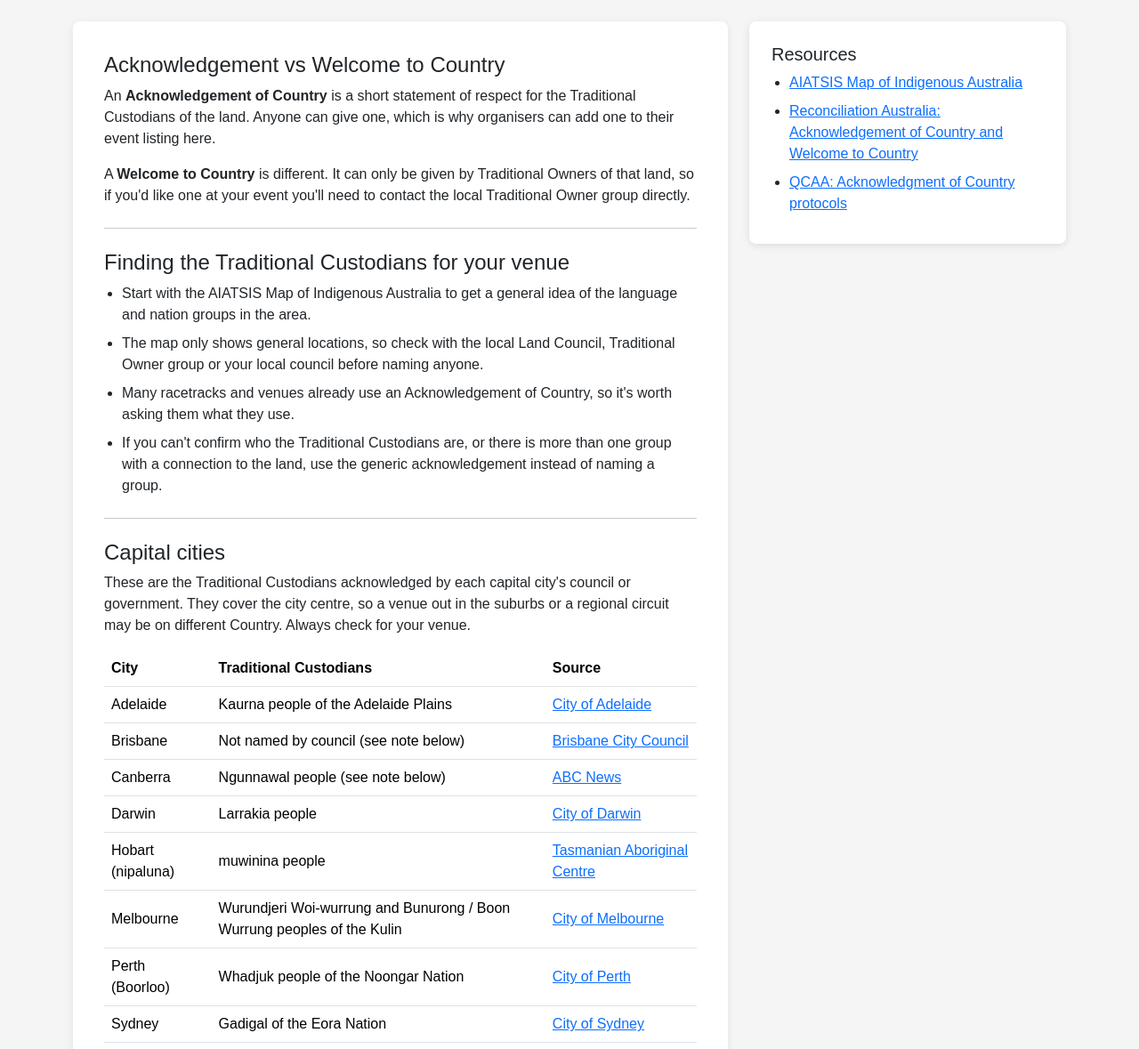
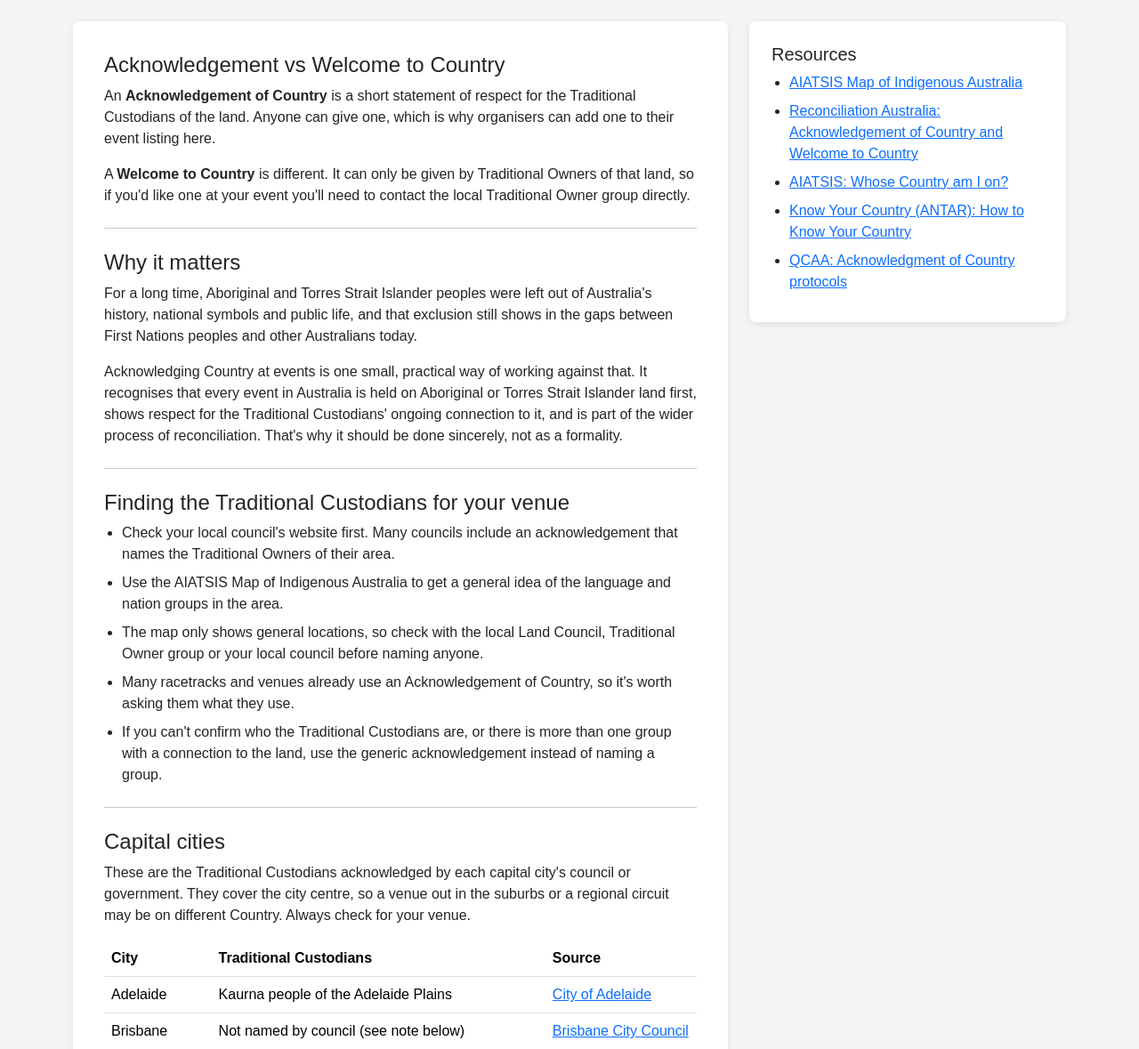
Before and after one commit to jaygunz56/IAB207_Assessment_2-, a Flask app: page /traditional-custodians in a window 1280 px wide. Shown: the part 240-1419 px from the top of the page at 89% size. Run offline with Flask 3, Linux system fonts and the light colour scheme; data that the repository does not hold is empty; some libraries are stand-ins or nearby versions.

Commit message:
Explain why Acknowledgement of Country matters and add recommended resources

```diff
--- a/triumph_motorevents/templates/traditional-custodians.html
+++ b/triumph_motorevents/templates/traditional-custodians.html
@@ -55,13 +55,39 @@
 
 
                             <h2 class="h4">
+                                Why it matters
+                            </h2>
+
+                            <p>
+                                For a long time, Aboriginal and Torres Strait Islander peoples were left out of
+                                Australia's history, national symbols and public life, and that exclusion still
+                                shows in the gaps between First Nations peoples and other Australians today.
+                            </p>
+
+                            <p>
+                                Acknowledging Country at events is one small, practical way of working against
+                                that. It recognises that every event in Australia is held on Aboriginal or Torres
+                                Strait Islander land first, shows respect for the Traditional Custodians' ongoing
+                                connection to it, and is part of the wider process of reconciliation. That's why
+                                it should be done sincerely, not as a formality.
+                            </p>
+
+
+                            <hr class="my-4">
+
+
+                            <h2 class="h4">
                                 Finding the Traditional Custodians for your venue
                             </h2>
 
                             <ul class="event-details-list">
                                 <li>
-                                    Start with the AIATSIS Map of Indigenous Australia to get a general idea of
-                                    the language and nation groups in the area.
+                                    Check your local council's website first. Many councils include an
+                                    acknowledgement that names the Traditional Owners of their area.
+                                </li>
+                                <li>
+                                    Use the AIATSIS Map of Indigenous Australia to get a general idea of the
+                                    language and nation groups in the area.
                                 </li>
                                 <li>
                                     The map only shows general locations, so check with the local Land Council,
@@ -269,6 +295,16 @@
                                     </a>
                                 </li>
                                 <li>
+                                    <a href="https://aiatsis.gov.au/whose-country" target="_blank" rel="noopener">
+                                        AIATSIS: Whose Country am I on?
+                                    </a>
+                                </li>
+                                <li>
+                                    <a href="https://knowyourcountry.org.au/how-to-know-your-country" target="_blank" rel="noopener">
+                                        Know Your Country (ANTAR): How to Know Your Country
+                                    </a>
+                                </li>
+                                <li>
                                     <a href="https://www.qcaa.qld.edu.au/about/k-12-policies/aboriginal-torres-strait-islander-perspectives/protocols/acknowledgment-country" target="_blank" rel="noopener">
                                         QCAA: Acknowledgment of Country protocols
                                     </a>
```
